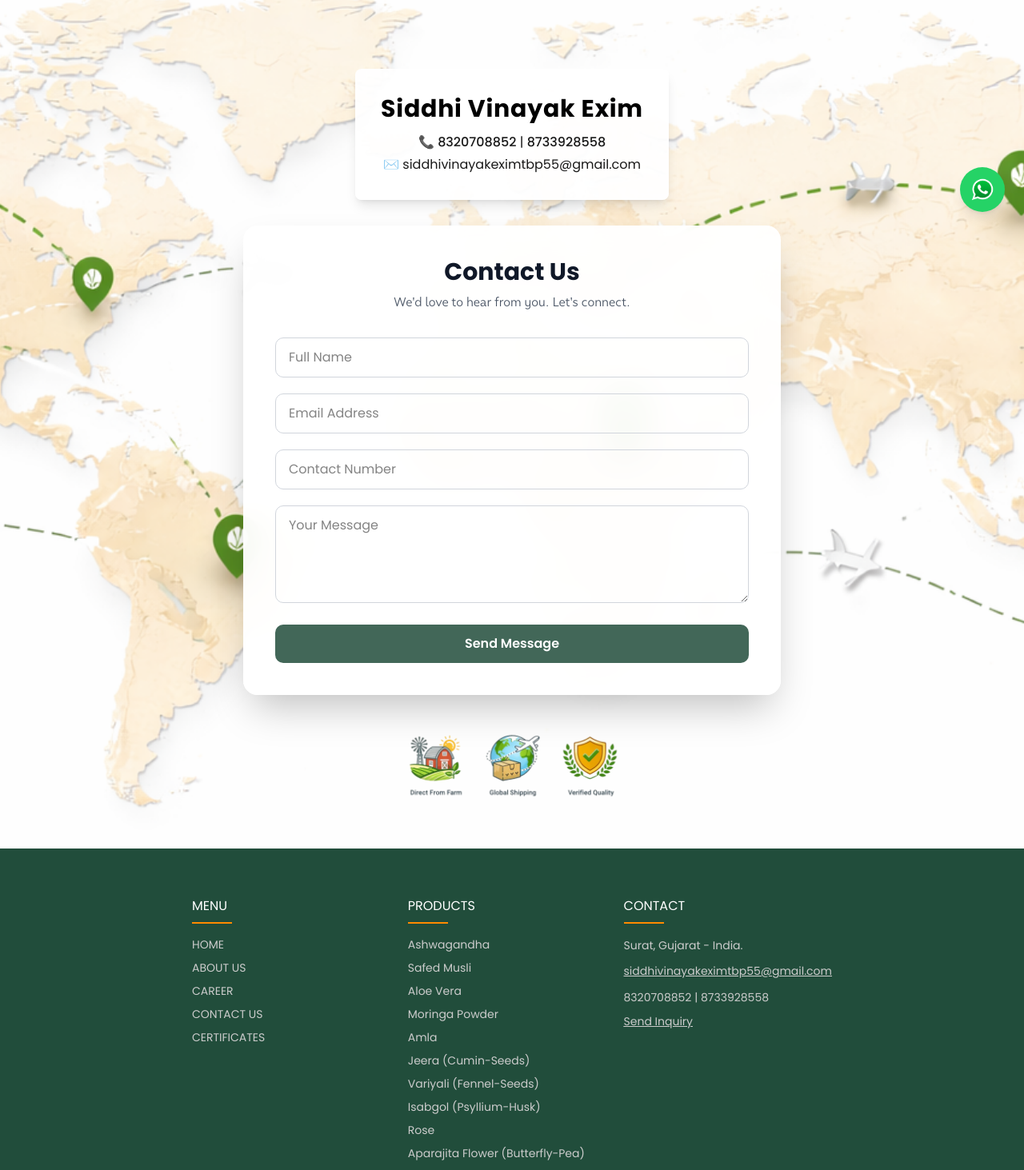
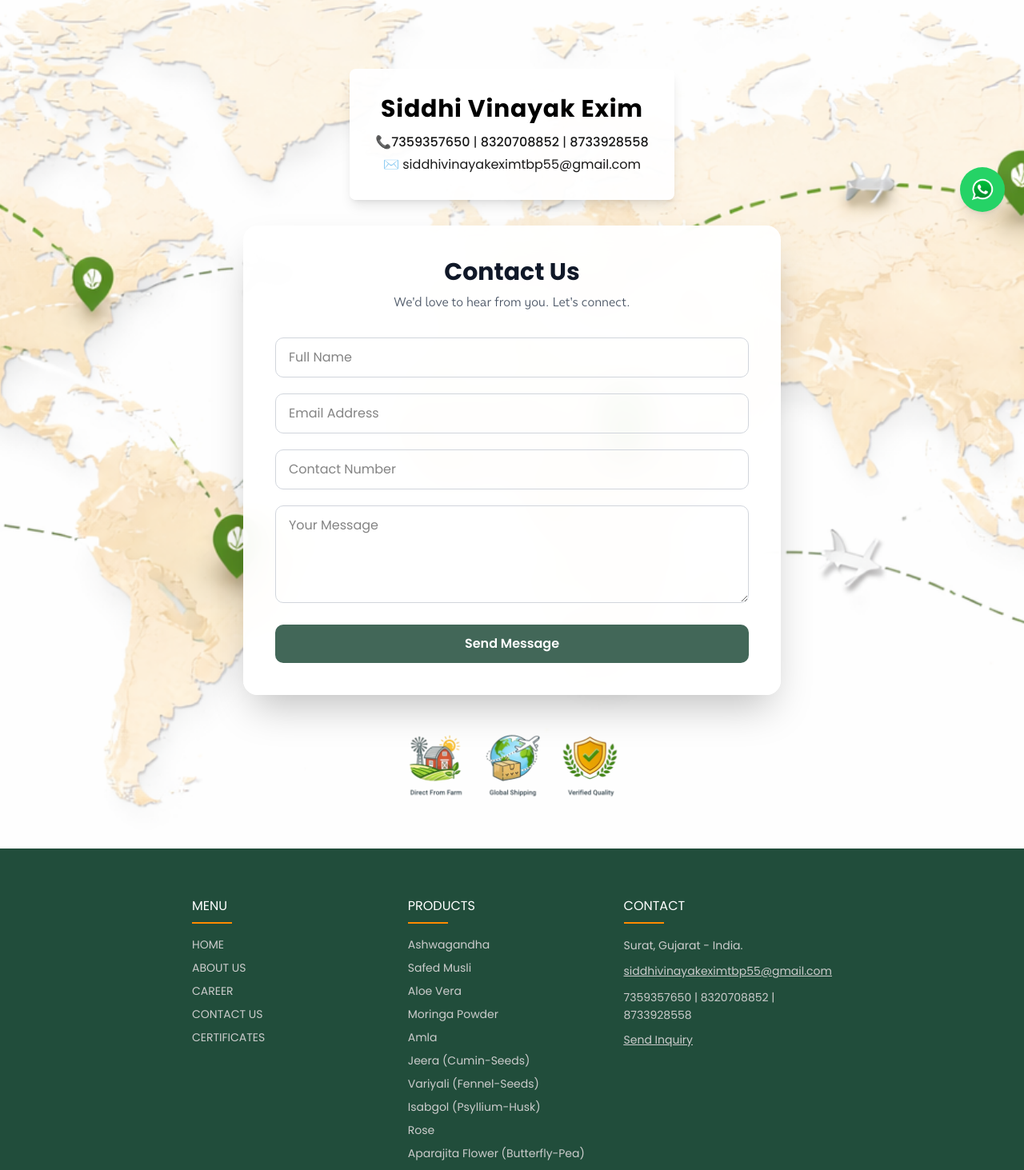
Before and after one commit to Hunny04/Siddhi-Vinayak-Exim, a Next.js app: page /contact in a window 1280 px wide. Shown: the part 511-1974 px from the top of the page at 80% size. Built offline with nearby package versions, Linux system fonts and the light colour scheme.

Commit message:
phone number change

```diff
--- a/src/components/contact.tsx
+++ b/src/components/contact.tsx
@@ -57,7 +57,9 @@
             <h1 className="text-3xl font-bold tracking-wide">Siddhi Vinayak Exim</h1>
 
             <p className="mt-3 text-sm md:text-base opacity-90">
-              📞 <span className="font-medium">8320708852</span> | <span className="font-medium">8733928558</span>
+              📞
+              <span className="font-medium">7359357650</span> | <span className="font-medium">8320708852</span> |{" "}
+              <span className="font-medium">8733928558</span>
             </p>
 
             <p className="mt-1 text-sm md:text-base opacity-90">✉️ siddhivinayakeximtbp55@gmail.com</p>
--- a/src/components/footer.tsx
+++ b/src/components/footer.tsx
@@ -45,7 +45,7 @@
           <h4>CONTACT</h4>
           <p>Surat, Gujarat - India.</p>
           <p className={styles.email}>siddhivinayakeximtbp55@gmail.com</p>
-          <p className={styles.number}>8320708852 | 8733928558</p>
+          <p className={styles.number}>7359357650 | 8320708852 | 8733928558</p>
           <p className="mt-2 underline">
             <Link href="/inquire">Send Inquiry</Link>
           </p>
```
